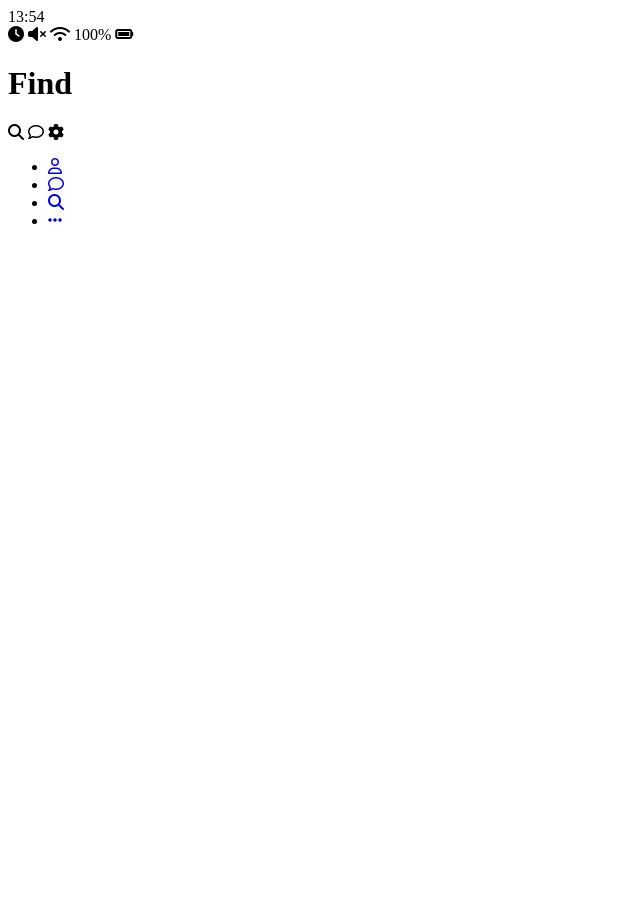
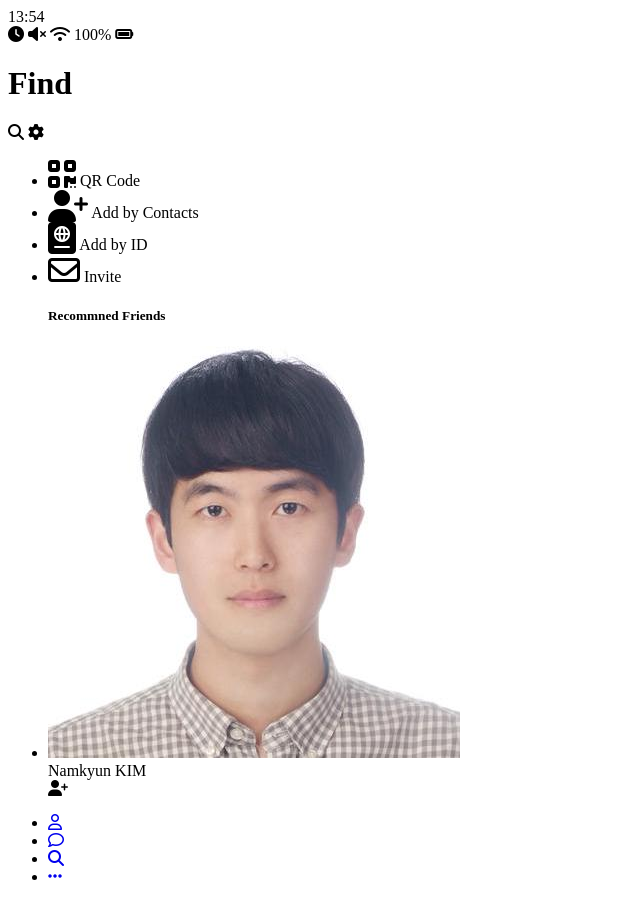
Before and after one commit to kyun91/Kakao-Clone-2.0, a plain HTML site: page find.html in a window 1280 px wide. Shown: the whole page, without its empty margins (0-640 px from the left). Before the commit the page ends 800 px from the top, so only its background shows below. Drawn offline with Linux system fonts and the light colour scheme.

Commit message:
Find Page
Find Page

```diff
--- a/find.html
+++ b/find.html
@@ -20,6 +20,7 @@
                 <i class="fas fa-battery-full"></i>
         </div>
     </div>
+
     <header class="header">
         <div class="header__header-column">
             <h1 class="header__title">Find</h1>
@@ -29,13 +30,69 @@
                     <i class="fas fa-search"></i>
             </span>
             <span class="header__icon">
-                    <i class="far fa-comment"></i>
-            </span>
-            <span class="header__icon">
                     <i class="fas fa-cog"></i>
             </span>
         </div>
-        <nav class="nav">
+    </header>
+    <main class="find">
+        <head class="find__header">
+            <ul class="find__header-list">
+                <li class="find__header-btn header-btn">
+                    <span class="header-btn__icon">
+                            <i class="fas fa-qrcode fa-2x"></i>
+                    </span>
+                    <span class="header-btn__title">
+                        QR Code
+                    </span>
+                </li>
+                <li class="find__header-btn header-btn">
+                        <span class="header-btn__icon">
+                                <i class="fas fa-user-plus fa-2x"></i>
+                        </span>
+                        <span class="header-btn__title">
+                            Add by Contacts
+                        </span>
+                    </li>
+                    <li class="find__header-btn header-btn">
+                            <span class="header-btn__icon">
+                                    <i class="fas fa-passport fa-2x"></i>
+                            </span>
+                            <span class="header-btn__title">
+                                Add by ID
+                            </span>
+                        </li>
+                        <li class="find__header-btn header-btn">
+                                <span class="header-btn__icon">
+                                        <i class="far fa-envelope fa-2x"></i>
+                                </span>
+                                <span class="header-btn__title">
+                                    Invite
+                                </span>
+                            </li>
+            </ul>
+        </head>
+        <ul class="find__recommended">
+            <h5 class="find__title">
+                Recommned Friends
+            </h5>
+            <li class="find__friends__friend friend">
+                    <div class="friend__column">
+                        <img src="images/avatar/kyun.jpg" alt="" class="g-avatar friend__avatar">
+                        <div class="friend__content">
+                            <span class="friend__name">
+                                Namkyun KIM
+                            </span>
+                        </div>
+                    </div>
+                    <div class="friend__column">
+                        <div class="friend__add-btn">
+                            <i class="fas fa-user-plus"></i>
+                        </div>
+                    </div>
+                </li>
+        </ul>
+    </main>
+    <nav class="nav">
             <ul class="nav__list">
                 <li class="nav__list-item"><a href="friends.html" class="nav__list-link"><i class="far fa-user"></i>
                 </a></li>
@@ -44,7 +101,5 @@
                 <li class="nav__list-item"><a href="more.html" class="nav__list-link"><i class="fas fa-ellipsis-h"></i></a></li>
             </ul>
         </nav>
-
-    </header>
 </body>
 </html>
```
